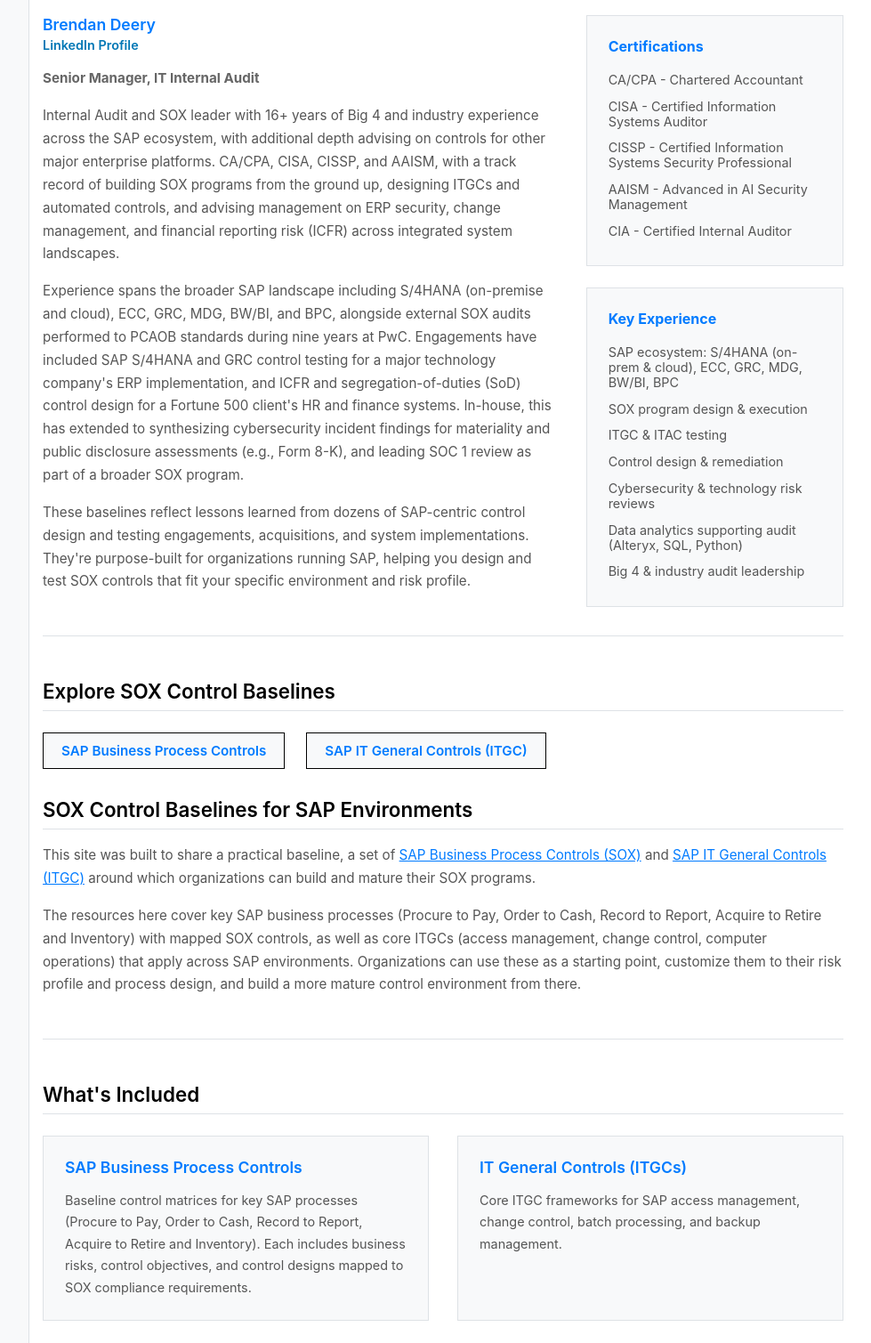
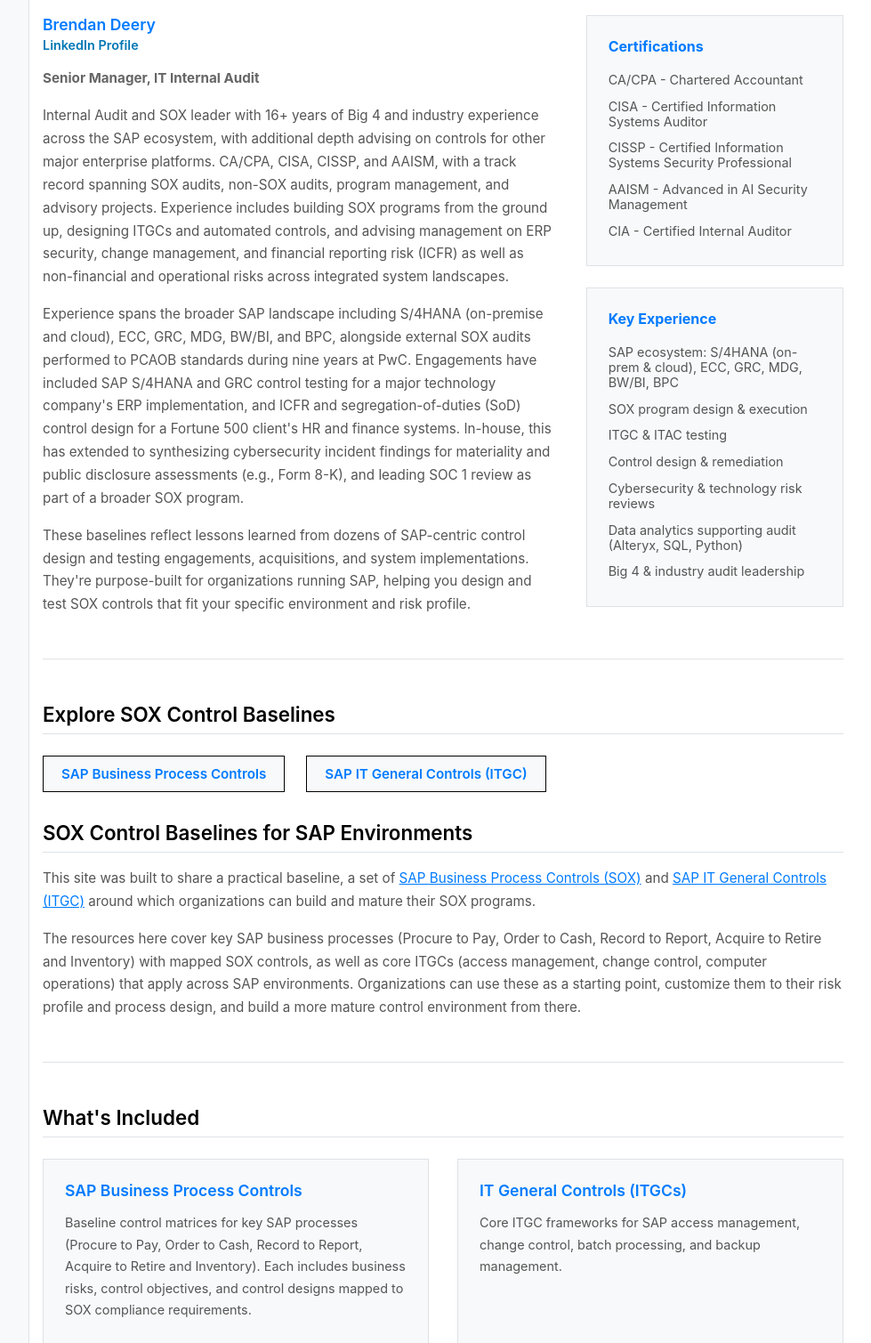
Before and after one commit to bdeery002/sapsoxcontrols, a Django app: page / in a window 1280 px wide. Shown: the part 225-1734 px from the top of the page at 89% size, without its empty margins (147-1126 px from the left). Run offline with Django 5.2, Linux system fonts and the light colour scheme; some libraries are stand-ins or nearby versions.

Commit message:
slight changes

```diff
--- a/templates/about/about.html
+++ b/templates/about/about.html
@@ -22,7 +22,7 @@
 
                 <p><strong>Senior Manager, IT Internal Audit</strong></p>
                 <p>
-                    Internal Audit and SOX leader with 16+ years of Big 4 and industry experience across the SAP ecosystem, with additional depth advising on controls for other major enterprise platforms. CA/CPA, CISA, CISSP, and AAISM, with a track record of building SOX programs from the ground up, designing ITGCs and automated controls, and advising management on ERP security, change management, and financial reporting risk (ICFR) across integrated system landscapes.
+                    Internal Audit and SOX leader with 16+ years of Big 4 and industry experience across the SAP ecosystem, with additional depth advising on controls for other major enterprise platforms. CA/CPA, CISA, CISSP, and AAISM, with a track record spanning SOX audits, non-SOX audits, program management, and advisory projects. Experience includes building SOX programs from the ground up, designing ITGCs and automated controls, and advising management on ERP security, change management, and financial reporting risk (ICFR) as well as non-financial and operational risks across integrated system landscapes.
                 </p>
                 <p>
                     Experience spans the broader SAP landscape including S/4HANA (on-premise and cloud), ECC, GRC, MDG, BW/BI, and BPC, alongside external SOX audits performed to PCAOB standards during nine years at PwC. Engagements have included SAP S/4HANA and GRC control testing for a major technology company's ERP implementation, and ICFR and segregation-of-duties (SoD) control design for a Fortune 500 client's HR and finance systems. In-house, this has extended to synthesizing cybersecurity incident findings for materiality and public disclosure assessments (e.g., Form 8-K), and leading SOC 1 review as part of a broader SOX program.
@@ -79,9 +79,7 @@
         </p>
         <p>
             The resources here cover key SAP business processes (Procure to Pay, Order to Cash, Record to Report, Acquire to Retire and Inventory) with mapped SOX controls,
-            as well as core ITGCs (access management, change control, computer operations) that apply
-            across SAP environments. Organizations can use these as a starting point, customize them to their risk profile and process design,
-            and build a more mature control environment from there.
+            as well as core ITGCs (access management, change control, computer operations) that apply across SAP environments. Organizations can use these as a starting point, customize them to their risk profile and process design, and build a more mature control environment from there.
         </p>
     </section>
 
```
